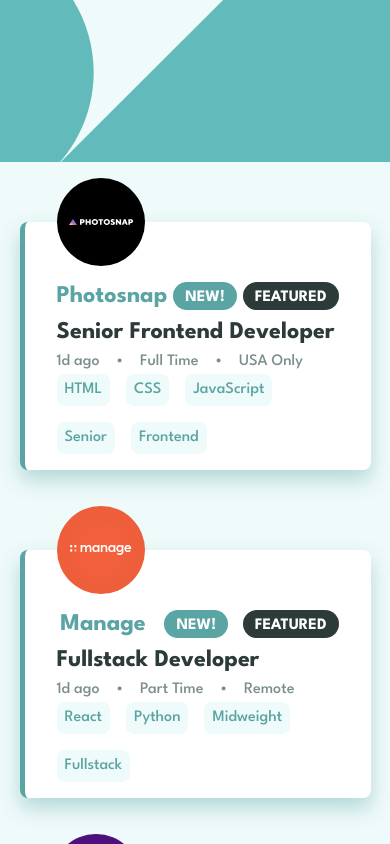
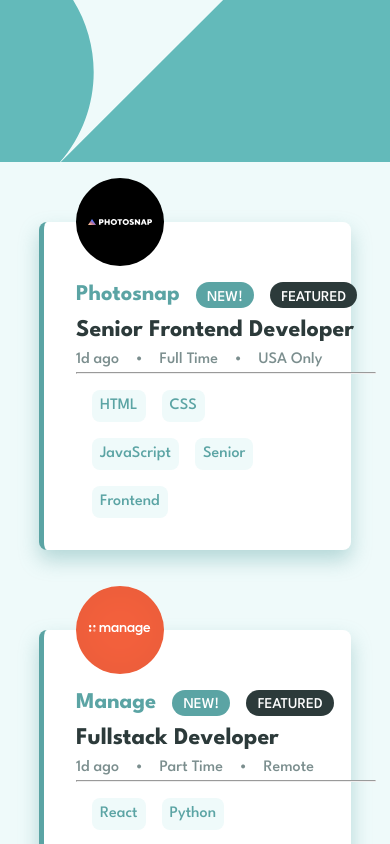
Before and after one commit to CranJeus/static-job-listings, a Next.js app: page / in a window 390 px wide. Shown: the top 844 px of the page. Built offline with nearby package versions, Linux system fonts and the light colour scheme.

Commit message:
modified responsive design for hr element

```diff
--- a/src/app/components/Header.module.css
+++ b/src/app/components/Header.module.css
@@ -1,12 +1,16 @@
 .header {
-    display: grid;
-    place-items: center;
+    display: flex;
+    flex-direction: column;
+    align-items: center;
     width: 100vw;
     color: var(--desaturated-dark-cyan);
     font-weight: var(--fw-bold);
+    flex-shrink: 0;
 }
 .logo {
+    display: flex;
     width: 100%;
+    flex-shrink: 0;
 }
 .filterbar {
     background-color: white;
@@ -56,7 +60,7 @@
     cursor: pointer;
 }
 
-@media screen and (max-width:600px) {
+@media screen and (max-width:700) {
     .filterbar {
         width: 90%;
     }
--- a/src/app/components/Header.tsx
+++ b/src/app/components/Header.tsx
@@ -16,7 +16,7 @@
     return (
         <header className={styles.header}>
             <picture className={styles.logo}>
-                <source media="(max-width: 600px)" srcSet="./images/bg-header-mobile.svg" />
+                <source media="(max-width: 700px)" srcSet="./images/bg-header-mobile.svg" />
                 <img src={"./images/bg-header-desktop.svg"} alt="Header Image" width="100%" />
             </picture>
             {tags.length>0?(
--- a/src/app/components/JobListing.module.css
+++ b/src/app/components/JobListing.module.css
@@ -1,8 +1,5 @@
 .card {
-    display: grid;
-    grid-template-areas:
-        "card__logo card__left card__right";
-    grid-template-columns: 1fr 2fr 4fr;
+    display: flex;
     background-color: white;
     box-shadow: 0px 10px 20px var(--desaturated-dark-cyan-shadow);
     border-radius: .5rem;
@@ -11,7 +8,7 @@
 }
 
 .card__hr {
-    display: none;
+    visibility: hidden ;
 }
 
 .card__logo {
@@ -19,15 +16,22 @@
     height: 88px;
     place-self: center;
     margin-right: 1rem;
+    flex-shrink: 0;
+}
+.card__left {
+    min-width: 300px;
 }
 
 
 
 .card__titlebar {
-    display: grid;
+    display: flex;
     grid-template-columns: 1fr 1fr 1fr;
     place-items: center;
-    font-weight: var(--fw-bold);
+    font-weight: var(--fw-regular);
+    flex-wrap: wrap;
+    font-size: var(--fs-paragraph);
+    gap: 1rem;
 }
 
 .card__position {
@@ -49,6 +53,7 @@
     flex-direction: row-reverse;
     flex-wrap: wrap;
     place-items: center;
+    width: 100%;
     gap: 1rem;
 }
 
@@ -90,9 +95,10 @@
     border-left: solid thick;
 }
 
-@media screen and (max-width:600px) {
+@media screen and (max-width:700px) {
     .card {
-        display: grid;
+        display: flex;
+        flex-direction: column;
         grid-template-areas:
             "card__logo"
             "card__left"
@@ -102,8 +108,8 @@
         box-shadow: 0px 10px 20px var(--desaturated-dark-cyan-shadow);
         border-radius: .5rem;
         padding: 1rem 2rem;
-        width: 90%;
-        min-width: 350px;
+        width: 80%;
+        min-width: 200px;
         position: relative;
     }
 
@@ -115,18 +121,15 @@
 
     .card__left {
         margin-top: 40px;
+        min-width: none;
     }
 
     .card__hr {
-        border: 0;
-        clear: both;
-        display: block;
-        width: 96%;
-        background-color: #FFFF00;
-        height: 1px;
+        visibility: visible ;
     }
 
     .card__right {
+        padding: 1rem;
         display: flex;
         flex-direction: row;
     }
--- a/src/app/components/JobListing.tsx
+++ b/src/app/components/JobListing.tsx
@@ -43,7 +43,9 @@
                     <p className="card__separator">•</p>
                     <p className={styles.card__paragraph}>{jobListing.location}</p>
                 </div>
-                <div className="card__hr" />
+                <div  >
+                    <hr className={styles.card__hr}></hr>
+                </div>
             </div>
             <div className={styles.card__right}>
 
```
